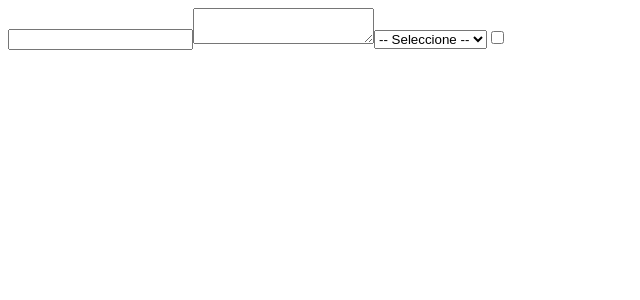
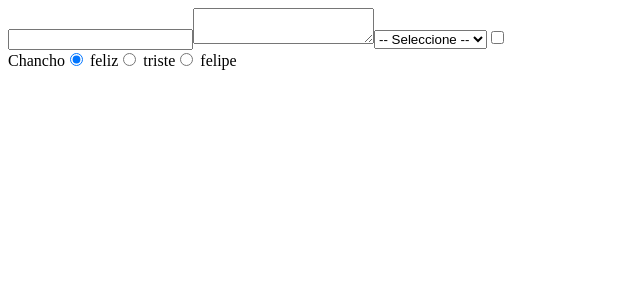
Before and after one commit to tommysolano/react-form, a React (Create React App) app: page / in a window 1280 px wide. Shown: the top 300 px of the page, without its empty margins (0-640 px from the left). Built offline with nearby package versions, Linux system fonts and the light colour scheme.

Commit message:
radio button

```diff
--- a/src/App.js
+++ b/src/App.js
@@ -2,7 +2,7 @@
 
 const App = () => {
 
-  const [value, setValue] = useState({normal: "", texto: "", select: "", check: false})
+  const [value, setValue] = useState({normal: "", texto: "", select: "", check: false, estado: "feliz"})
   const handleChange = ({target}) => {
     setValue({
       ...value,
@@ -34,6 +34,14 @@
         onChange={handleChange}
         checked={value.check}
       />
+
+
+      <div>
+        <label>Chancho</label>
+        <input onChange={handleChange} type="radio" value="feliz" name="estado" checked={value.estado === "feliz"}/> feliz
+        <input onChange={handleChange} type="radio" value="triste" name="estado" checked={value.estado === "triste"}/> triste
+        <input onChange={handleChange} type="radio" value="felipe" name="estado" checked={value.estado === "felipe"}/> felipe
+      </div>
     </div>
   )
 }
```
